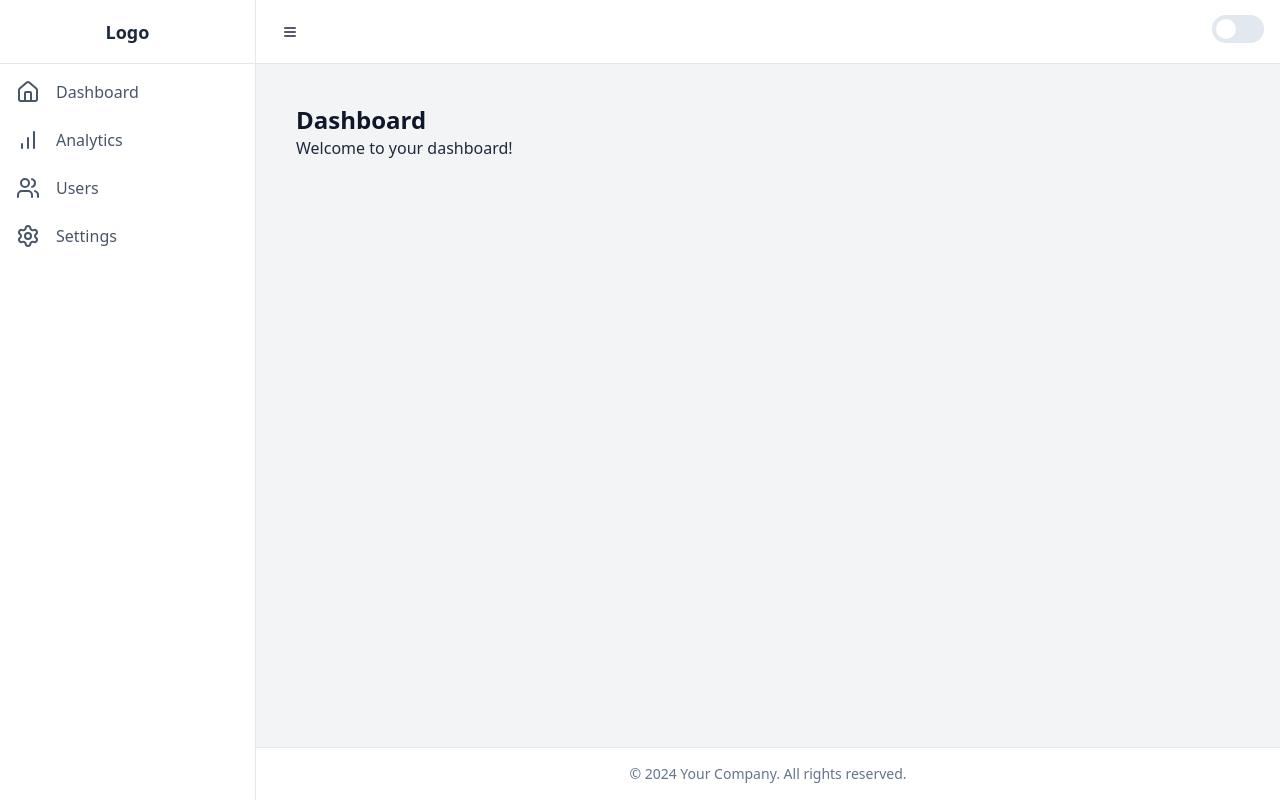
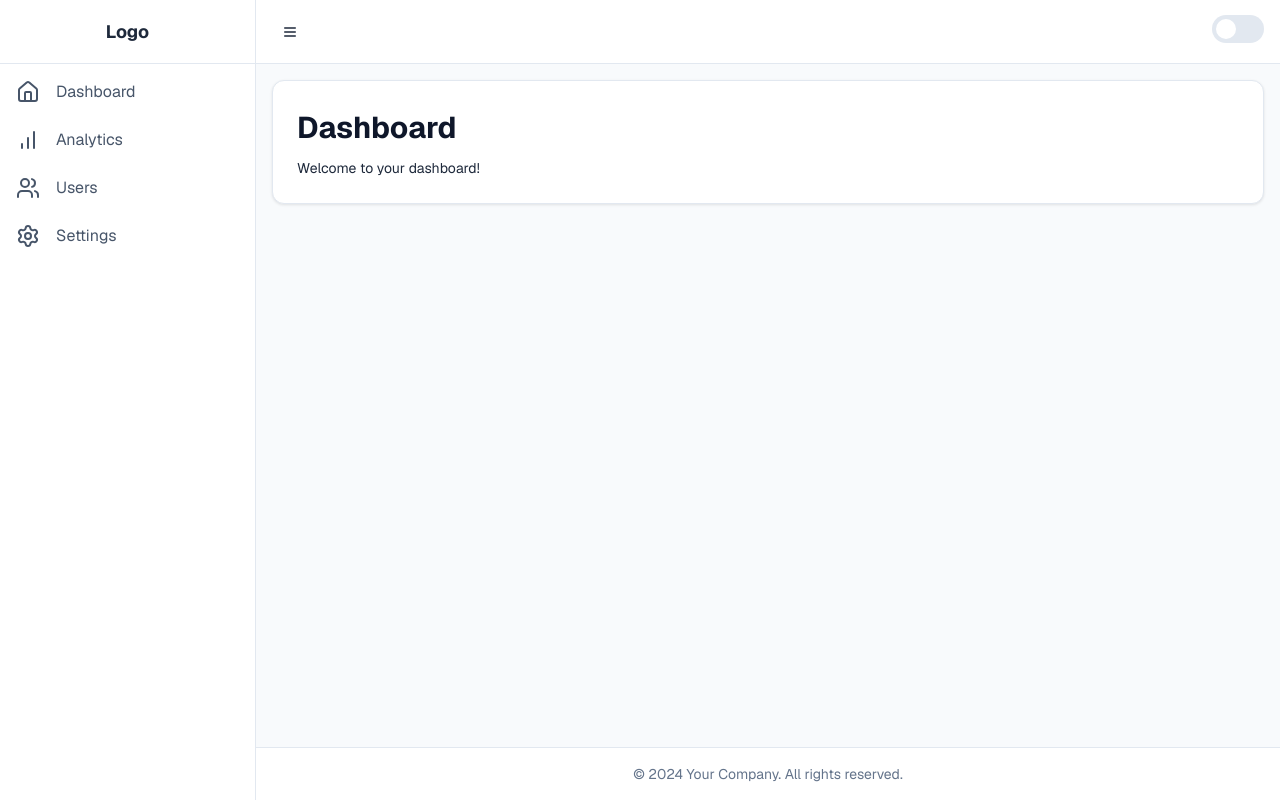
Before and after one commit to denisenanni/finance-platform, a Next.js app in the folder frontend/: page /dashboard in a window 1280 px wide. Built offline with nearby package versions, Linux system fonts and the light colour scheme.

Commit message:
fix put profile, style e nginx conf

```diff
--- a/frontend/src/app/dashboard/page.tsx
+++ b/frontend/src/app/dashboard/page.tsx
@@ -2,9 +2,34 @@ import React from "react";
 
 const DashboardPage = () => {
   return (
-    <div className="flex-1 p-6">
-      <h1 className="text-2xl font-bold">Dashboard</h1>
-      <p className="text-secondary">Welcome to your dashboard!</p>
+    <div style={{ display: "flex", flexDirection: "column", gap: "24px" }}>
+      <div className="card">
+        <div
+          style={{
+            display: "flex",
+            flexDirection: "column",
+            gap: "24px",
+          }}
+        >
+          {/* Header */}
+          <div>
+            <h1
+              style={{
+                fontSize: "1.875rem",
+                fontWeight: "bold",
+                marginBottom: "8px",
+              }}
+            >
+              Dashboard
+            </h1>
+            <p className="text-secondary" style={{ fontSize: "0.875rem" }}>
+              Welcome to your dashboard!
+            </p>
+          </div>
+
+          {/* You can add more content here */}
+        </div>
+      </div>
     </div>
   );
 };
--- a/frontend/src/app/layout.tsx
+++ b/frontend/src/app/layout.tsx
@@ -52,16 +52,36 @@ export default function RootLayout({
   return (
     <html lang="en">
       <body
-        className={`${geistSans.variable} ${geistMono.variable} antialiased`}
+        className={`${geistSans.variable} ${geistMono.variable}`}
+        style={{ margin: 0, padding: 0, fontFamily: "var(--font-geist-sans)" }}
       >
         <QueryProvider>
           <AuthProvider>
             {showLayout ? (
-              <div className="flex h-screen bg-gray-100 dark:bg-gray-900">
+              <div
+                style={{
+                  display: "flex",
+                  height: "100vh",
+                  backgroundColor: "var(--bg-primary)",
+                }}
+              >
                 <Sidebar isCollapsed={isSidebarCollapsed} />
-                <div className="flex flex-1 flex-col overflow-hidden">
+                <div
+                  style={{
+                    display: "flex",
+                    flex: 1,
+                    flexDirection: "column",
+                    overflow: "hidden",
+                  }}
+                >
                   <Header toggleSidebar={toggleSidebar} />
-                  <main className="flex-1 overflow-y-auto p-4 md:p-6">
+                  <main
+                    style={{
+                      flex: 1,
+                      overflowY: "auto",
+                      padding: "16px",
+                    }}
+                  >
                     {children}
                   </main>
                   <Footer />
--- a/frontend/src/app/profile/page.tsx
+++ b/frontend/src/app/profile/page.tsx
@@ -18,7 +18,6 @@ function ProfileContent() {
   const [formData, setFormData] = useState({
     firstName: user?.firstName || "",
     lastName: user?.lastName || "",
-    bio: "",
   });
 
   const fetchProfile = async () => {
@@ -46,7 +45,6 @@ function ProfileContent() {
     setFormData({
       firstName: user?.firstName || "",
       lastName: user?.lastName || "",
-      bio: "",
     });
   };
 
@@ -211,26 +209,12 @@ function ProfileContent() {
                     />
                   </div>
                 </div>
-                <div>
-                  <label>Bio</label>
-                  <textarea
-                    value={formData.bio}
-                    onChange={(e) =>
-                      setFormData({ ...formData, bio: e.target.value })
-                    }
-                    rows={3}
-                    placeholder="Tell us about your investment journey..."
-                  />
-                </div>
               </div>
             ) : (
               <>
                 <h1 style={{ fontSize: "1.875rem", fontWeight: "bold" }}>
                   {profileData.user.firstName} {profileData.user.lastName}
                 </h1>
-                <p className="text-secondary" style={{ marginTop: "4px" }}>
-                  {formData.bio || "No bio yet. Click edit to add one!"}
-                </p>
                 {profileData.user.emailVerified && (
                   <span
                     className="badge badge-success"
@@ -348,10 +332,21 @@ function ProfileContent() {
             {profileData.portfolios.length}
           </p>
         </div>
+
+        <div className="card">
+          <p className="text-muted" style={{ fontSize: "0.875rem" }}>
+            Virtual balance
+          </p>
+          <p
+            style={{ fontSize: "1.5rem", fontWeight: "bold", marginTop: "4px" }}
+          >
+            {formatCurrency(profileData.user.virtualBalance)}
+          </p>
+        </div>
       </div>
 
       {/* Portfolios Section */}
-      <div>
+      <div className="card">
         <h2
           style={{
             fontSize: "1.5rem",
--- a/frontend/src/lib/api-client.ts
+++ b/frontend/src/lib/api-client.ts
@@ -2,8 +2,8 @@ import axios, {
   AxiosInstance,
   InternalAxiosRequestConfig,
   AxiosError,
-} from 'axios';
-import Cookies from 'js-cookie';
+} from "axios";
+import Cookies from "js-cookie";
 import {
   LoginRequest,
   AuthResponse,
@@ -20,7 +20,7 @@ import {
   Holding,
   Quiz,
   QuizAnswer,
-} from '@/types/api';
+} from "@/types/api";
 
 class ApiClient {
   private client: AxiosInstance;
@@ -35,19 +35,19 @@ class ApiClient {
       baseURL:
         baseURL ||
         process.env.NEXT_PUBLIC_API_URL ||
-        'http://localhost:4000/api',
+        "http://localhost:4000/api",
       timeout: 10000,
       headers: {
-        'Content-Type': 'application/json',
+        "Content-Type": "application/json",
       },
       withCredentials: true,
     });
 
     this.client.interceptors.request.use(
       (config: InternalAxiosRequestConfig) => {
-        const token = Cookies.get('accessToken');
+        const token = Cookies.get("accessToken");
         if (token) {
-          config.headers['Authorization'] = `Bearer ${token}`;
+          config.headers["Authorization"] = `Bearer ${token}`;
         }
         return config;
       },
@@ -67,7 +67,7 @@ class ApiClient {
               this.failedQueue.push({ resolve, reject });
             })
               .then((token) => {
-                originalRequest.headers['Authorization'] = 'Bearer ' + token;
+                originalRequest.headers["Authorization"] = "Bearer " + token;
                 return this.client(originalRequest);
               })
               .catch((err) => {
@@ -80,18 +80,19 @@ class ApiClient {
 
           try {
             const newTokens = await this.refreshToken();
-            Cookies.set('accessToken', newTokens.accessToken, {
+            Cookies.set("accessToken", newTokens.accessToken, {
               secure: true,
-              sameSite: 'strict',
+              sameSite: "strict",
             });
-            originalRequest.headers['Authorization'] =
-              `Bearer ${newTokens.accessToken}`;
+            originalRequest.headers[
+              "Authorization"
+            ] = `Bearer ${newTokens.accessToken}`;
             this.processQueue(null, newTokens.accessToken);
             return this.client(originalRequest);
           } catch (refreshError) {
             this.processQueue(refreshError, null);
             // Trigger logout in AuthContext
-            window.dispatchEvent(new Event('auth-error'));
+            window.dispatchEvent(new Event("auth-error"));
             return Promise.reject(refreshError);
           } finally {
             this.isRefreshing = false;
@@ -116,7 +117,7 @@ class ApiClient {
 
   public clearFailedQueue() {
     this.failedQueue.forEach((prom) => {
-      prom.reject(new Error('User logged out, request cancelled.'));
+      prom.reject(new Error("User logged out, request cancelled."));
     });
     this.failedQueue = [];
   }
@@ -124,7 +125,7 @@ class ApiClient {
   // Auth endpoints
   async login(credentials: LoginRequest): Promise<AuthResponse> {
     const response = await this.client.post<AuthResponse>(
-      '/auth/login',
+      "/auth/login",
       credentials
     );
     return response.data;
@@ -132,23 +133,23 @@ class ApiClient {
 
   async register(userData: RegisterRequest): Promise<AuthResponse> {
     const response = await this.client.post<AuthResponse>(
-      '/auth/register',
+      "/auth/register",
       userData
     );
     return response.data;
   }
 
   async logout(): Promise<void> {
-    await this.client.post('/auth/logout');
+    await this.client.post("/auth/logout");
   }
 
   async refreshToken(): Promise<{ accessToken: string }> {
-    const refreshToken = Cookies.get('refreshToken');
+    const refreshToken = Cookies.get("refreshToken");
     if (!refreshToken) {
-      throw new Error('No refresh token available');
+      throw new Error("No refresh token available");
     }
     const response = await this.client.post<{ accessToken: string }>(
-      '/auth/refresh',
+      "/auth/refresh",
       { refreshToken }
     );
     return response.data;
@@ -156,23 +157,23 @@ class ApiClient {
 
   // User endpoints
   async getCurrentUser(): Promise<User> {
-    const response = await this.client.get<User>('/auth/me');
+    const response = await this.client.get<User>("/auth/me");
     return response.data;
   }
 
   async getProfile(): Promise<ProfileResponse> {
-    const response = await this.client.get<ProfileResponse>('/profile');
+    const response = await this.client.get<ProfileResponse>("/profile");
     return response.data;
   }
 
   async updateProfile(userData: Partial<User>): Promise<User> {
-    const response = await this.client.patch<User>('/profile', userData);
+    const response = await this.client.put<User>("/profile", userData);
     return response.data;
   }
 
   // Portfolio endpoints
   async getPortfolios(): Promise<Portfolio[]> {
-    const response = await this.client.get<Portfolio[]>('/portfolios');
+    const response = await this.client.get<Portfolio[]>("/portfolios");
     return response.data;
   }
 
@@ -185,7 +186,7 @@ class ApiClient {
     portfolioData: CreatePortfolioRequest
   ): Promise<Portfolio> {
     const response = await this.client.post<Portfolio>(
-      '/portfolios',
+      "/portfolios",
       portfolioData
     );
     return response.data;
@@ -211,7 +212,7 @@ class ApiClient {
     search?: string;
     type?: string;
   }): Promise<Asset[]> {
-    const response = await this.client.get<Asset[]>('/assets', { params });
+    const response = await this.client.get<Asset[]>("/assets", { params });
     return response.data;
   }
 
@@ -229,8 +230,8 @@ class ApiClient {
   }
 
   async getMultipleMarketData(symbols: string[]): Promise<MarketData[]> {
-    const response = await this.client.get<MarketData[]>('/market-data', {
-      params: { symbols: symbols.join(',') },
+    const response = await this.client.get<MarketData[]>("/market-data", {
+      params: { symbols: symbols.join(",") },
     });
     return response.data;
   }
@@ -238,14 +239,14 @@ class ApiClient {
   // Trading endpoints
   async executeTrade(tradeData: TradeRequest): Promise<TradeExecutionResponse> {
     const response = await this.client.post<TradeExecutionResponse>(
-      '/trades',
+      "/trades",
       tradeData
     );
     return response.data;
   }
 
   async getTradeHistory(portfolioId?: string): Promise<Trade[]> {
-    const response = await this.client.get<Trade[]>('/trades', {
+    const response = await this.client.get<Trade[]>("/trades", {
       params: portfolioId ? { portfolioId } : undefined,
     });
     return response.data;
@@ -269,7 +270,7 @@ class ApiClient {
     category?: string;
     difficulty?: string;
   }): Promise<Quiz[]> {
-    const response = await this.client.get<Quiz[]>('/quizzes', { params });
+    const response = await this.client.get<Quiz[]>("/quizzes", { params });
     return response.data;
   }
 
@@ -289,7 +290,7 @@ class ApiClient {
   }
 
   async getDailyQuiz(): Promise<Quiz> {
-    const response = await this.client.get<Quiz>('/quizzes/daily');
+    const response = await this.client.get<Quiz>("/quizzes/daily");
     return response.data;
   }
 }
```
Also changed, not shown: 2 other files (tests, documents, lock files or other folders).
